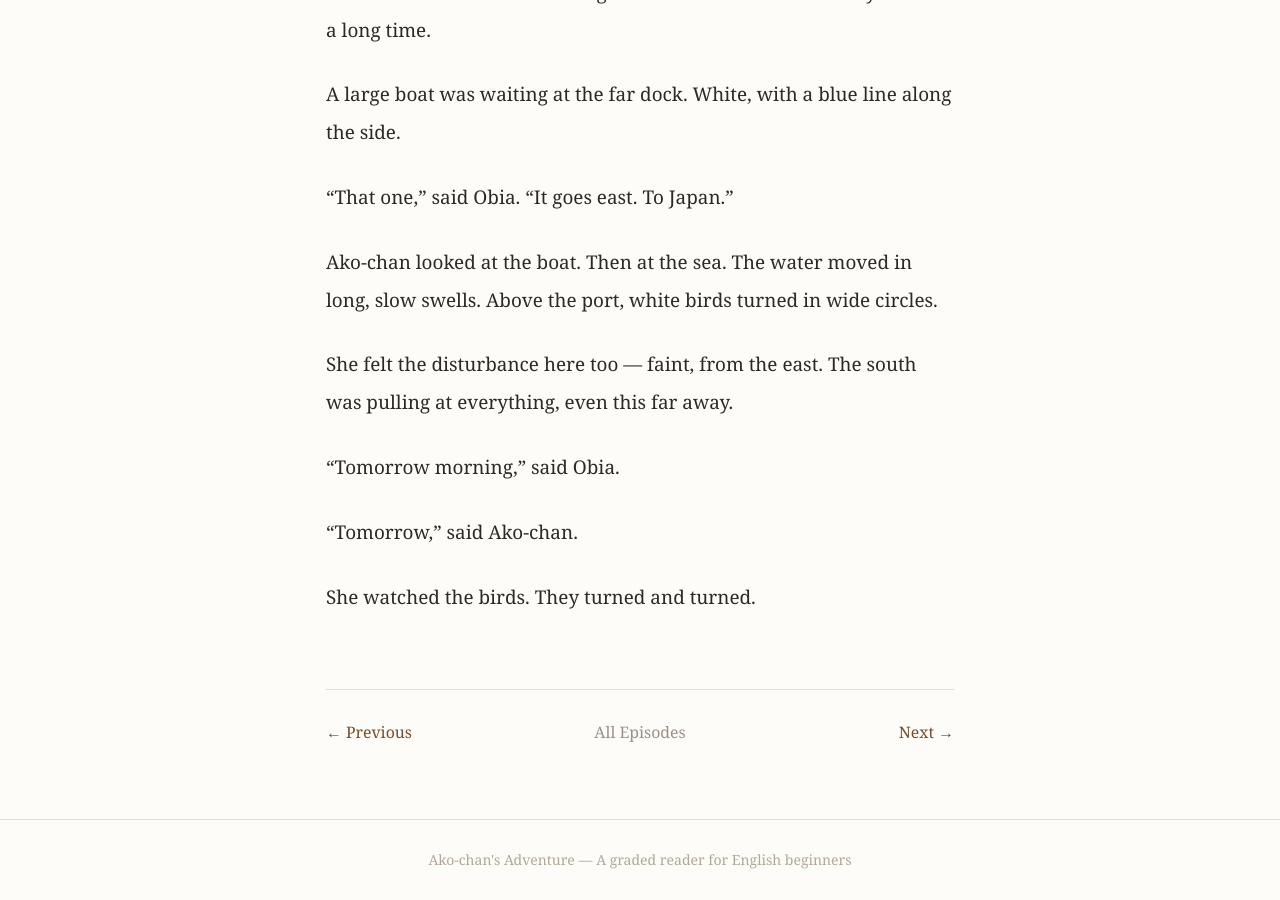
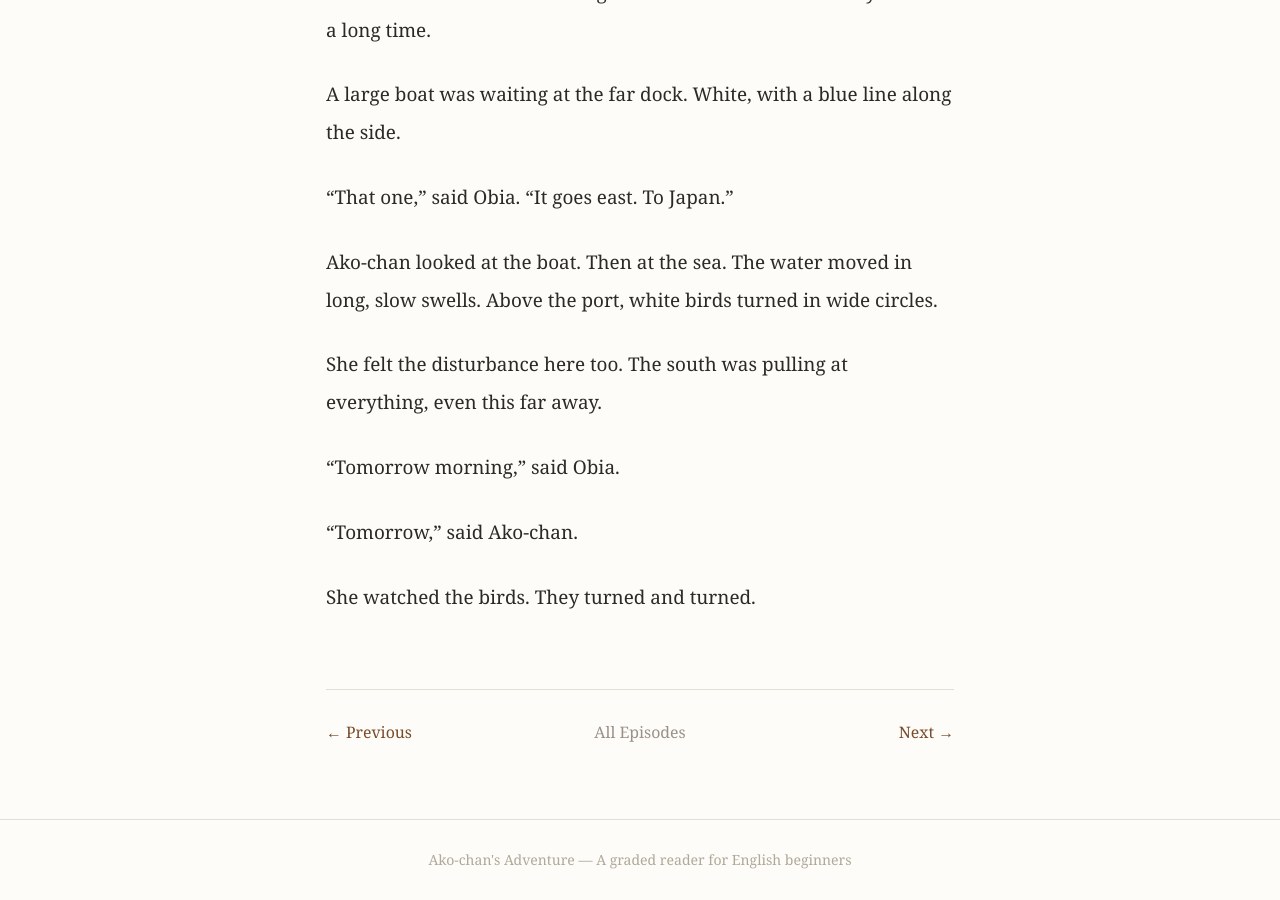
Before and after one commit to morisaki-yuichi/ako-chans-adventure, a Jekyll site: the page built from season1/chapter06/ep043.md, in a window 1280 px wide and 900 px high, scrolled down 1345 px. Built offline with Jekyll 4.4.1, drawn with Linux system fonts in a browser that asks for light colours.

Commit message:
Fix Ep43: remove contradictory 'from the east' — disturbance always comes from the south

```diff
--- a/season1/chapter06/ep043.md
+++ b/season1/chapter06/ep043.md
@@ -44,7 +44,7 @@ A large boat was waiting at the far dock. White, with a blue line along the side
 
 Ako-chan looked at the boat. Then at the sea. The water moved in long, slow swells. Above the port, white birds turned in wide circles.
 
-She felt the disturbance here too — faint, from the east. The south was pulling at everything, even this far away.
+She felt the disturbance here too. The south was pulling at everything, even this far away.
 
 "Tomorrow morning," said Obia.
 
```
Also changed, not shown: other parts of season1/chapter06/ep043.md (+1 -1 lines).
